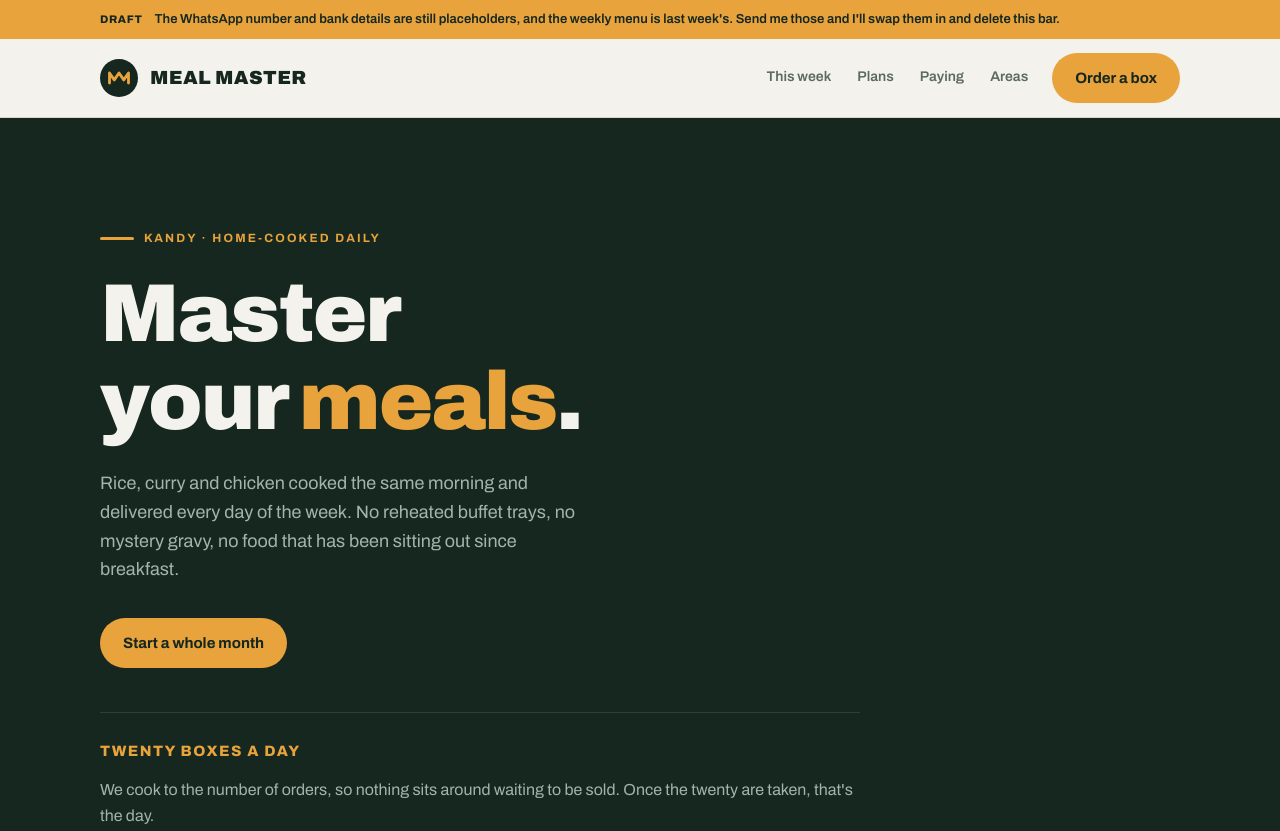
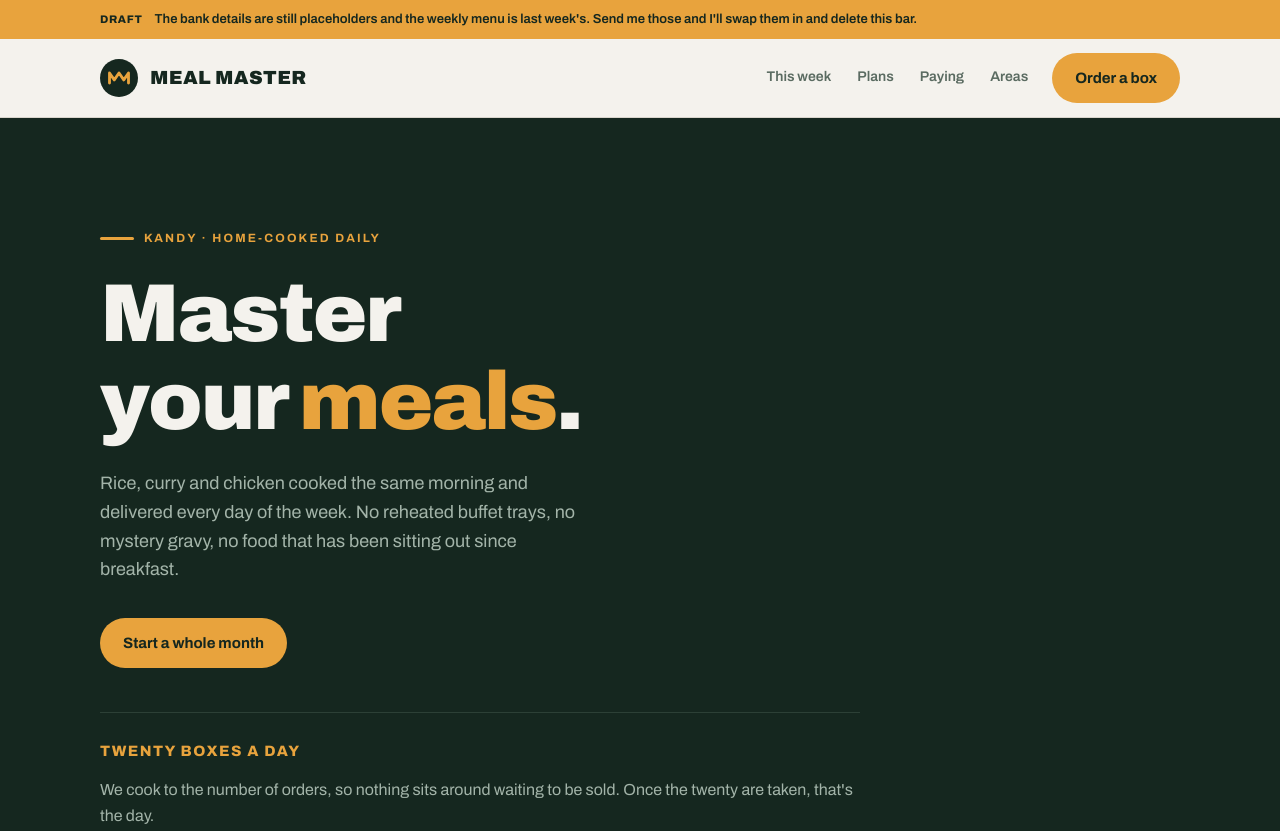
Before and after one commit to meal-master/meal-master.github.io, a plain HTML site: page index.html in a window 1280 px wide. Shown: the top 831 px of the page. Drawn offline with Linux system fonts and the light colour scheme.

Commit message:
Drop the WhatsApp number from the draft bar
The number is filled in now, so the bar was telling visitors a real
number was fake. The bank details and the menu are still placeholders,
so the bar stays until those arrive.

Co-Authored-By: Claude Opus 5 <noreply@anthropic.com>

```diff
--- a/index.html
+++ b/index.html
@@ -365,7 +365,7 @@ details p { padding-bottom: 22px; color: var(--muted); max-width: 70ch; font-siz
 <div class="draft">
   <div class="wrap">
     <strong>Draft</strong>
-    <span>The WhatsApp number and bank details are still placeholders, and the weekly menu is last week's. Send me those and I'll swap them in and delete this bar.</span>
+    <span>The bank details are still placeholders and the weekly menu is last week's. Send me those and I'll swap them in and delete this bar.</span>
   </div>
 </div>
 
```
